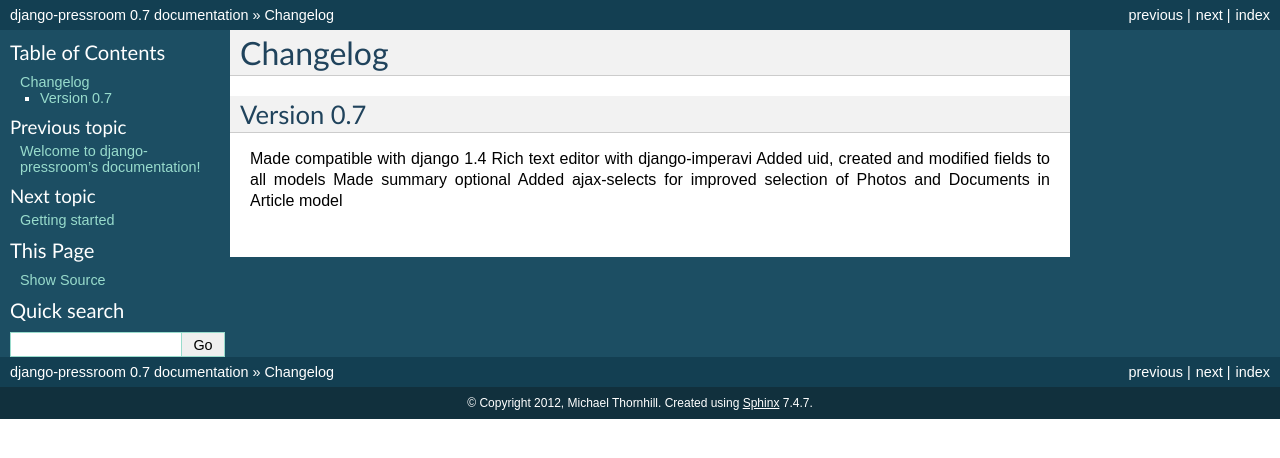
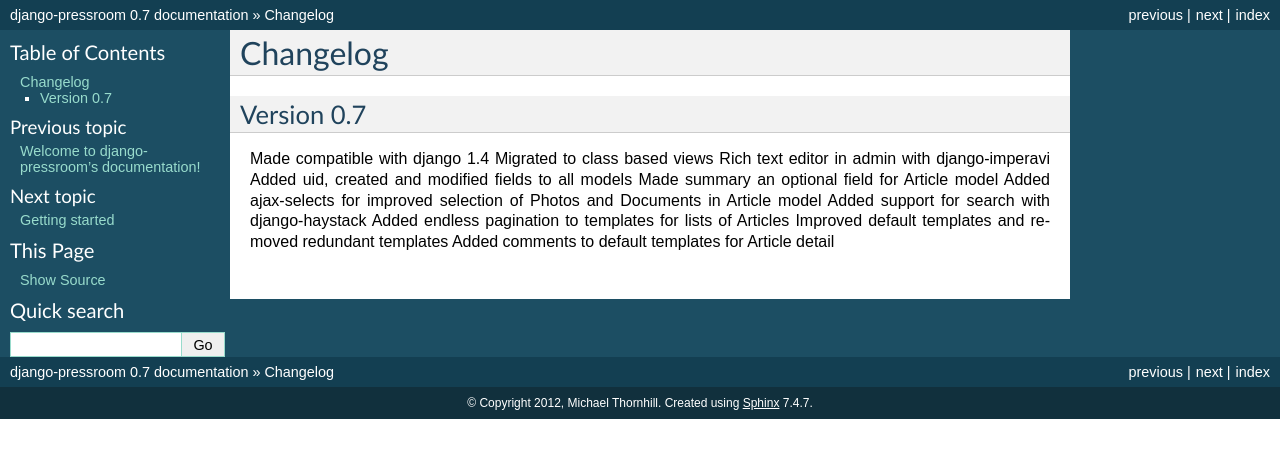
Before and after one commit to mthornhill/django-pressroom, a Sphinx documentation site: the page built from docs/changelog.rst, in a window 1280 px wide. Shown: the top 458 px of the page. Built offline with Sphinx 7.4.7, drawn with Linux system fonts in a browser that asks for light colours.

Commit message:
more features in changelog

```diff
--- a/docs/changelog.rst
+++ b/docs/changelog.rst
@@ -5,7 +5,12 @@ Version 0.7
 ~~~~~~~~~~~
 
 Made compatible with django 1.4
-Rich text editor with django-imperavi
+Migrated to class based views
+Rich text editor in admin with django-imperavi
 Added uid, created and modified fields to all models
-Made summary optional
+Made summary an optional field for Article model
 Added ajax-selects for improved selection of Photos and Documents in Article model
+Added support for search with django-haystack
+Added endless pagination to templates for lists of Articles
+Improved default templates and removed redundant templates
+Added comments to default templates for Article detail
```
